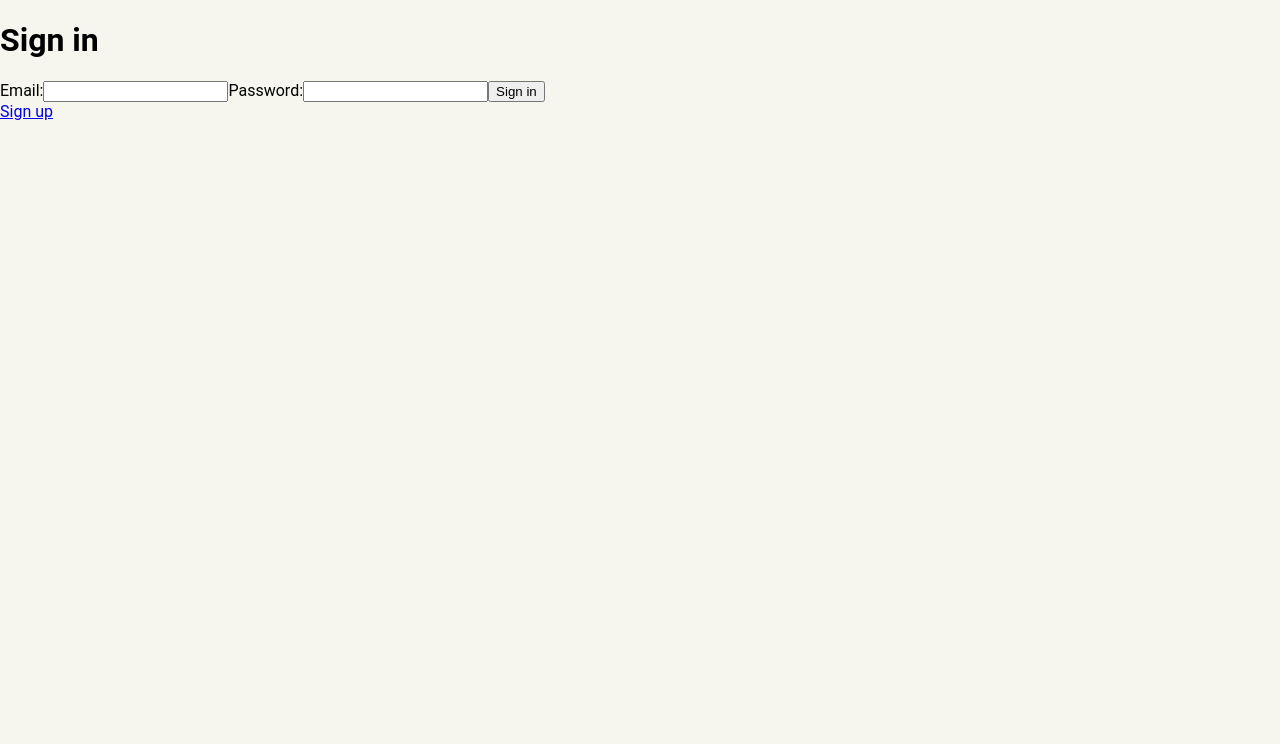
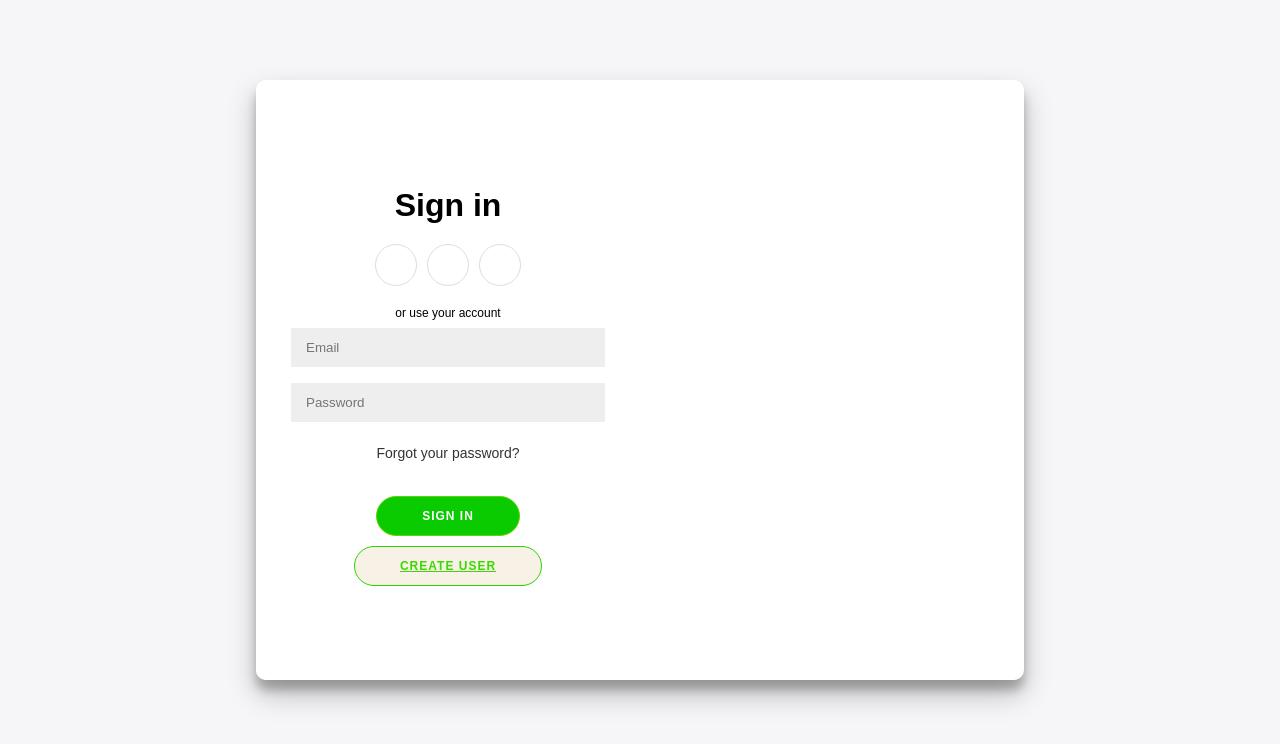
Before and after one commit to nivedofficial/hostel-warden-portal_nivedit, a React (Create React App) app: page /signin in a window 1280 px wide. Shown: the top 744 px of the page. Built offline with nearby package versions, Linux system fonts and the light colour scheme; grey boxes are pictures that could not be loaded; the HTML template or start-up script is replaced by a standard one.

Commit message:
signinsignup

```diff
--- a/src/components/signin.css
+++ b/src/components/signin.css
@@ -0,0 +1,274 @@
+.signin-box-sizing {
+	box-sizing: border-box;
+}
+.body{
+	background: #f6f5f7;
+    display: flex;
+    justify-content: center;
+    align-items: center;
+    flex-direction: column;
+    font-family: 'Montserrat', sans-serif;
+    height: 100vh;
+    margin: -20px 0 50px;
+}
+.signin-body {
+	background: #f6f5f7;
+	display: flex;
+	justify-content: center;
+	align-items: center;
+	flex-direction: column;
+	font-family: 'Montserrat', sans-serif;
+	height: 100vh;
+	margin: -20px 0 50px;
+}
+
+.signin-h1 {
+	font-weight: bold;
+	margin: 0;
+	top: 10px;
+}
+
+.signin-h2 {
+	text-align: center;
+}
+
+.signin-p {
+	font-size: 14px;
+	font-weight: 100;
+	line-height: 20px;
+	letter-spacing: 0.5px;
+	margin: 20px 0 30px;
+}
+
+.signin-span {
+	font-size: 12px;
+}
+
+.signin-a {
+	color: #333;
+	font-size: 14px;
+	text-decoration: none;
+	margin: 15px 0;
+}
+.create-button{
+	border-radius: 20px;
+	border: 1px solid #2ed400;
+	background-color: #f7f1e6;
+	color: #3ad900;
+	font-size: 12px;
+	font-weight: bold;
+	padding: 12px 45px;
+	letter-spacing: 1px;
+	text-transform: uppercase;
+	transition: transform 80ms ease-in;
+
+}
+
+.signin-button {
+	border-radius: 20px;
+	border: 1px solid #5fd400;
+	background-color: #0acb00;
+	color: #FFFFFF;
+	font-size: 12px;
+	font-weight: bold;
+	padding: 12px 45px;
+	margin:20px;
+	letter-spacing: 1px;
+	text-transform: uppercase;
+	transition: transform 80ms ease-in;
+}
+
+.signin-button:active {
+	transform: scale(0.95);
+}
+
+.signin-button:focus {
+	outline: none;
+}
+
+.signin-button.ghost {
+	background-color: transparent;
+	border-color: #FFFFFF;
+}
+
+.signin-form {
+	background-color: #FFFFFF;
+	display: flex;
+	align-items: center;
+	justify-content: center;
+	flex-direction: column;
+	padding: 0 50px;
+	height: 100%;
+	text-align: center;
+}
+
+.signin-input {
+	background-color: #eee;
+	border: none;
+	padding: 12px 15px;
+	margin: 8px 0;
+	width: 100%;
+}
+
+.signin-container {
+	background-color: #fff;
+	border-radius: 10px;
+  	box-shadow: 0 14px 28px rgba(0,0,0,0.25),
+			0 10px 10px rgba(0,0,0,0.22);
+	position: relative;
+	overflow: hidden;
+	width: 768px;
+	height:600px;
+	max-width: 100%;
+	min-height: 480px;
+}
+
+.signin-form-container {
+	position: absolute;
+	top: 0;
+	height: 100%;
+	transition: all 0.6s ease-in-out;
+}
+
+.signin-sign-in-container {
+	left: 0;
+	width: 50%;
+	z-index: 2;
+}
+
+.signin-container.right-panel-active .signin-sign-in-container {
+	transform: translateX(100%);
+}
+
+.signin-sign-up-container {
+	left: 0;
+	width: 50%;
+	opacity: 0;
+	z-index: 1;
+}
+
+.signin-container.right-panel-active .signin-sign-up-container {
+	transform: translateX(100%);
+	opacity: 1;
+	z-index: 5;
+	animation: show 0.6s;
+}
+
+@keyframes show {
+	0%, 49.99% {
+		opacity: 0;
+		z-index: 1;
+	}
+
+	50%, 100% {
+		opacity: 1;
+		z-index: 5;
+	}
+}
+
+.signin-overlay-container {
+	position: absolute;
+	top: 0;
+	left: 50%;
+	width: 50%;
+	height: 100%;
+	overflow: hidden;
+	transition: transform 0.6s ease-in-out;
+	z-index: 100;
+}
+
+.signin-container.right-panel-active .signin-overlay-container{
+	transform: translateX(-100%);
+}
+
+.signin-overlay {
+	background: #ffc53f;
+	background: -webkit-linear-gradient(to right, #FCBB3C, #eb8a4e);
+	background: linear-gradient(to right, #FCBB3C,#eb8a4e);
+	background-repeat: no-repeat;
+	background-size: cover;
+	background-position: 0 0;
+	color: #FFFFFF;
+	position: relative;
+	left: -100%;
+	height: 100%;
+	width: 200%;
+  	transform: translateX(0);
+	transition: transform 0.6s ease-in-out;
+}
+
+.signin-container.right-panel-active .signin-overlay {
+  	transform: translateX(50%);
+}
+
+.signin-overlay-panel {
+	position: absolute;
+	display: flex;
+	align-items: center;
+	justify-content: center;
+	flex-direction: column;
+	padding: 0 40px;
+	text-align: center;
+	top: 0;
+	height: 100%;
+	width: 50%;
+	transform: translateX(0);
+	transition: transform 0.6s ease-in-out;
+}
+
+.signin-overlay-left {
+	transform: translateX(-20%);
+}
+
+.signin-container.right-panel-active .signin-overlay-left {
+	transform: translateX(0);
+}
+
+.signin-overlay-right {
+	right: 0;
+	transform: translateX(0);
+}
+
+.signin-container.right-panel-active .signin-overlay-right {
+	transform: translateX(20%);
+}
+
+.signin-social-container {
+	margin: 20px 0;
+}
+
+.signin-social-container a {
+	border: 1px solid #DDDDDD;
+	border-radius: 50%;
+	display: inline-flex;
+	justify-content: center;
+	align-items: center;
+	margin: 0 5px;
+	height: 40px;
+	width: 40px;
+}
+
+.signin-footer {
+    background-color: #222;
+    color: #fff;
+    font-size: 14px;
+    bottom: 0;
+    position: fixed;
+    left: 0;
+    right: 0;
+    text-align: center;
+    z-index: 999;
+}
+
+.signin-footer p {
+    margin: 10px 0;
+}
+
+.signin-footer i {
+    color: red;
+}
+
+.signin-footer a {
+    color: #3c97bf;
+    text-decoration: none;
+}
--- a/src/components/signin.js
+++ b/src/components/signin.js
@@ -1,7 +1,7 @@
 import React, { useState } from 'react';
 import { Link, useHistory } from 'react-router-dom';
 import { getAuth, signInWithEmailAndPassword } from 'firebase/auth';
-import './signin.css'
+import './signin.css';
 import { firestore } from './firebaseConfig'; // Import your firebaseConfig.js
 
 const SignIn = () => {
@@ -43,35 +43,51 @@ const SignIn = () => {
   };
 
   return (
-    <div className="container">
-      <div className="box">
-        <h1>Sign in</h1>
-        <form onSubmit={handleSubmit}>
-          <label htmlFor="email">Email:</label>
+    <div className='body'>
+      <div className="signin-container">
+        {/* Image container */}
+        <div className="image-container">
+          <img src="your_image_path.jpg" alt="Your Image" className="image" />
+        </div>
+
+        <div className="signin-form-container signin-sign-in-container">
+          <form onSubmit={handleSubmit} className="signin-form">
+            <h1 className="signin-h1">Sign in</h1>
+            <div className="signin-social-container">
+              <a href="#" className="signin-social"><i className="fab fa-facebook-f"></i></a>
+              <a href="#" className="signin-social"><i className="fab fa-google-plus-g"></i></a>
+              <a href="#" className="signin-social"><i className="fab fa-linkedin-in"></i></a>
+            </div>
+            <span className="signin-span">or use your account</span>
             <input
               type="email"
-            id="email"
+              placeholder="Email"
               value={email}
               onChange={(e) => setEmail(e.target.value)}
+              className="signin-input"
             />
             {emailError && <div className="error">{emailError}</div>}
-          <label htmlFor="password">Password:</label>
             <input
               type="password"
-            id="password"
+              placeholder="Password"
               value={password}
               onChange={(e) => setPassword(e.target.value)}
+              className="signin-input"
             />
             {passwordError && <div className="error">{passwordError}</div>}
-          <button type="submit">Sign in</button>
+            <a href="#" className="signin-a">Forgot your password?</a>
+            <button type="submit" className="signin-button">Sign In</button>
             {signInError && <div className="error">{signInError}</div>}
+            <div className="signup-link-container">
+          <Link to="/signup" className="create-button">Create User</Link>
+        </div>
           </form>
-        <Link to="/signup" className="btn btn-primary">
-          Sign up
-        </Link>
+        </div>
+
+        {/* Link to sign up page */}
+
       </div>
     </div>
-
   );
 };
 
--- /dev/null
+++ b/src/components/signup.css
@@ -0,0 +1,73 @@
+.sign-up-form {
+    width: 80%; /* Adjust the width as needed */
+    max-width: 400px; /* Limit the maximum width */
+    padding: 20px;
+    background-color: #f9f9f9;
+    border-radius: 8px;
+    box-shadow: 0 0 10px rgba(0, 0, 0, 0.1);
+  }
+
+  .sign-up-form__title {
+    font-size: 24px;
+    margin-bottom: 20px;
+    text-align: center;
+  }
+
+  .sign-up-form__group {
+    margin-bottom: 20px;
+  }
+
+  .sign-up-form__group label {
+    display: block;
+    margin-bottom: 5px;
+  }
+
+  .sign-up-form__group input[type="text"],
+  .sign-up-form__group input[type="password"],
+  .sign-up-form__group input[type="number"] {
+    width: 100%;
+    padding: 10px;
+    border: 1px solid #ccc;
+    border-radius: 5px;
+    box-sizing: border-box;
+  }
+
+  .sign-up-form__error {
+    color: red;
+    margin-top: 5px;
+  }
+
+  .sign-up-form__button {
+    width: 100%;
+    padding: 10px;
+    background-color: #007bff;
+    color: #fff;
+    border: none;
+    border-radius: 5px;
+    cursor: pointer;
+    transition: background-color 0.3s ease;
+  }
+
+  .sign-up-form__button:hover {
+    background-color: #0056b3;
+  }
+
+  .sign-up-form__link {
+    display: block;
+    text-align: center;
+    margin-top: 10px;
+    text-decoration: none;
+    color: #007bff;
+  }
+
+  .sign-up-form__link:hover {
+    text-decoration: underline;
+  }
+
+  .upbody{
+    display: flex;
+  justify-content: center;
+  align-items: center;
+  height: 100vh;
+  margin: 0; /* Remove default body margin */
+  }
--- a/src/components/signup.js
+++ b/src/components/signup.js
@@ -4,6 +4,7 @@ import { createUserWithEmailAndPassword } from 'firebase/auth';
 import { getAuth } from "firebase/auth";
 import { collection, addDoc, query, where, getDocs } from 'firebase/firestore';
 import { firestore } from './firebaseConfig'; // Import your firebaseConfig.js
+import './signup.css'
 
 const SignUp = () => {
   const [email, setEmail] = useState('');
@@ -82,6 +83,7 @@ const SignUp = () => {
   };
 
   return (
+    <div className='upbody'>
     <div className="sign-up-form">
       <h1 className="sign-up-form__title">Sign Up</h1>
       <form onSubmit={handleSubmit}>
@@ -117,6 +119,7 @@ const SignUp = () => {
       <Link to="/signin" className="sign-up-form__link">Already have an account? Sign in</Link>
       {signupError && <p className="sign-up-form__error">{signupError}</p>}
     </div>
+    </div>
   );
 };
 
```
Lines whose indentation alone changed are shown as unchanged.
